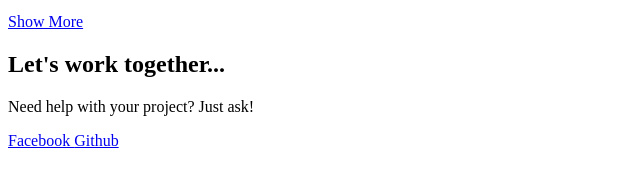
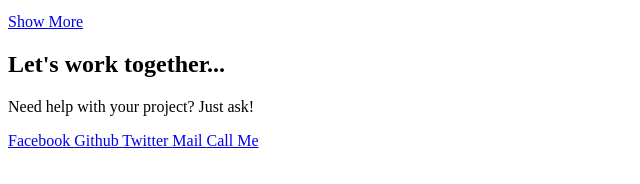
Before and after one commit to Omid-Mehvarz/omid-henok-html-css-trails, a plain HTML site: page index.html in a window 1280 px wide. Shown: the part 610-794 px from the top of the page, without its empty margins (0-640 px from the left). Drawn offline with Linux system fonts and the light colour scheme.

Commit message:
updated contact

```diff
--- a/index.html
+++ b/index.html
@@ -108,10 +108,23 @@
                 <i class="fab fa-github fa-1x"></i>
                 Github
               </a>
-              </div>
-              </div>
-              </div>
-              </section>
+              <a target="_blank" href="#">
+                <i class="fab fa-twitter fa-1x"></i>
+                Twitter
+              </a>
+              <a href="#">
+                <i class="fas fa-envelope-open-text fa-1x"></i>
+                Mail
+              </a>
+              <a href="#">
+                <i class="fas fa-phone fa-1x"></i>
+                Call Me
+              </a>
+            </div>
+          </div>
+        </div>
+      </section>
+
 
 </body>
 </html>
```
